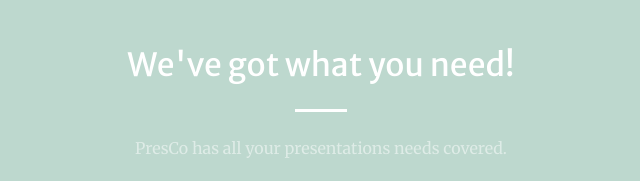
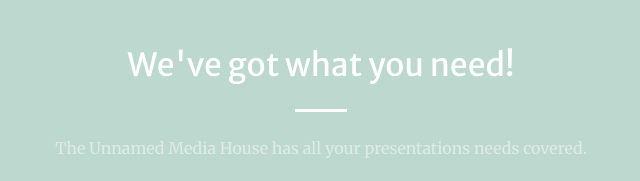
Before and after one commit to AndriesJacobus/unnamed-media-home, a website with bundled scripts: page index.html in a window 1280 px wide. Shown: the part 1760-1941 px from the top of the page, 319-959 px from the left. Built offline with nearby package versions, Linux system fonts and the light colour scheme.

Commit message:
Update index.html

```diff
--- a/index.html
+++ b/index.html
@@ -114,7 +114,7 @@
         <div class="col-lg-8 text-center">
           <h2 class="text-white mt-0">We've got what you need!</h2>
           <hr class="divider light my-4">
-          <p class="text-white-50 mb-4">PresCo has all your presentations needs covered.</p>
+          <p class="text-white-50 mb-4">The Unnamed Media House has all your presentations needs covered.</p>
           <a class="btn btn-light btn-xl js-scroll-trigger" href="#contact">Get Started!</a>
         </div>
       </div>
```
